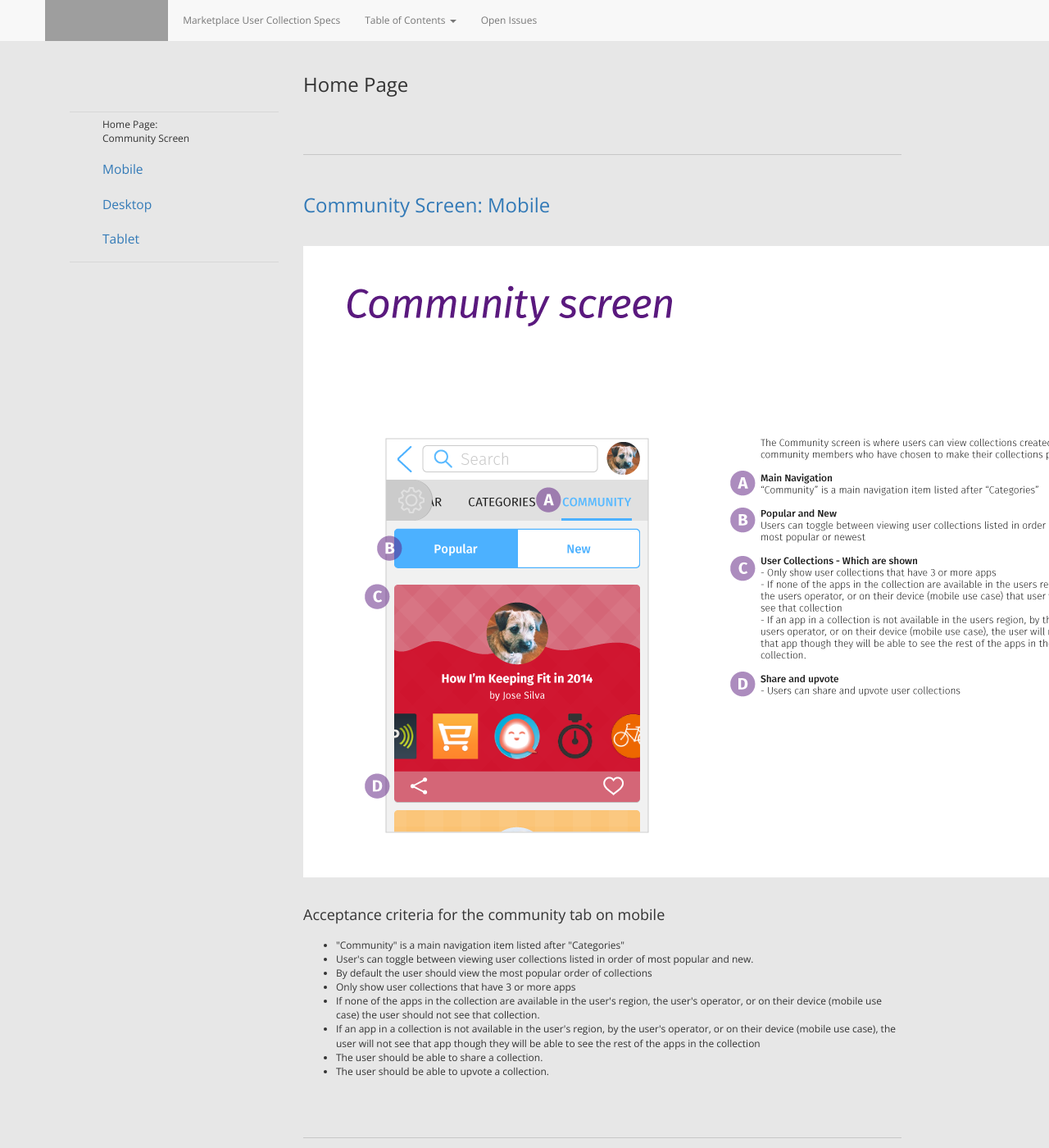
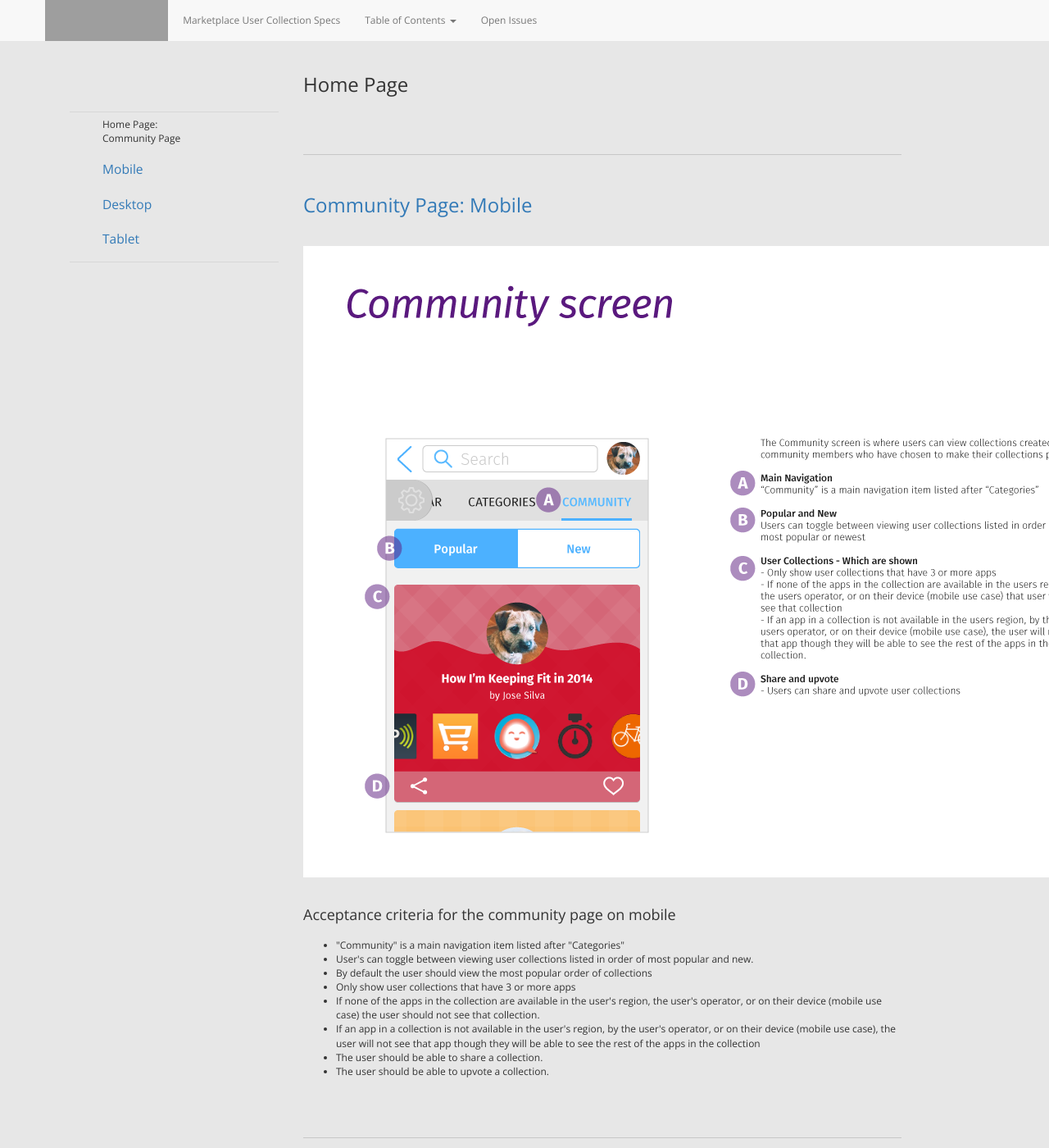
Before and after one commit to mhanratty/marketplaceux-usercollections, a Jekyll site: the page built from projectSpecsCommunityPage.html, in a window 1280 px wide and 1400 px high. Shown: the whole window at 82% size. Built offline with Jekyll 4.4.1, drawn with Linux system fonts in a browser that asks for light colours; nearby versions of some CDN libraries; some of the changed text lies outside the part shown; grey boxes are pictures that could not be loaded.

Commit message:
Fix navigation on Specs pages

```diff
--- a/_includes/specNav.html
+++ b/_includes/specNav.html
@@ -35,6 +35,7 @@
 
   						<li class="menuHeading"><em><a href="projectSpecsMyAccountPage.html">My Account Page Specs</a></em></li>
   						<li><a href="projectSpecsCreateCollection.html">Create A New Collection</a></li>
+  						<li><a href="projectSpecsEditCollection.html">Edit Collection</a></li>
   						<li><a href="projectSpecsRemoveAppFromCollection.html">Remove App From Collection</a></li>
   						<li><a href="projectSpecsDeleteCollection.html">Delete Collection</a></li>
             </ul>
--- a/projectSpecsCommunityPage.html
+++ b/projectSpecsCommunityPage.html
@@ -10,7 +10,7 @@
 
 		<ul class="secondaryMenu" data-spy="affix" data-offset-top="70" data-offset-bottom="200">
 			<li>Home Page:</li>
-			<li>Community Screen</li>
+			<li>Community Page</li>
 			<li>&emsp;<a href="#communityscreenmobile">Mobile</a></li>
 			<li>&emsp;<a href="#communityscreendesktop">Desktop</a></li>
 			<li>&emsp;<a href="#communityscreentablet">Tablet</a></li>
@@ -20,11 +20,11 @@
 
 		<h2>Home Page</h2>
 
-		<h3><a name="communityscreenmobile">Community Screen: Mobile</a></h3>
+		<h3><a name="communityscreenmobile">Community Page: Mobile</a></h3>
 
 	  <img src="http://mhanratty.github.io/marketplaceux-usercollections/img/usercollections_communityscreen.png" alt="Community screen: mobile"/>
 
-    <h4>Acceptance criteria for the community tab on mobile</h4>
+    <h4>Acceptance criteria for the community page on mobile</h4>
 
     <ul class="longText">
       <li>"Community" is a main navigation item listed after "Categories"</li>
@@ -37,11 +37,11 @@
       <li>The user should be able to upvote a collection.</li>
     </ul>
 
-		<h3><a name="communityscreendesktop">Community Screen: Desktop</a></h3>
+		<h3><a name="communityscreendesktop">Community Page: Desktop</a></h3>
 
   	<img src="http://mhanratty.github.io/marketplaceux-usercollections/img/usercollections_communityscreendesktop.png" alt="Community screen: desktop" title="" />
 
-    <h4>Acceptance criteria for the community tab on desktop</h4>
+    <h4>Acceptance criteria for the community page on desktop</h4>
 
     <ul class="longText">
       <li>Users Collections are visible under the “Community” tab in the main navigation</li>
@@ -53,11 +53,11 @@
       <li>A right arrow control should allow the user to scroll through the overflow content.</li>
     </ul>
 
-    <h3><a name="communitytabtablet">Community Screen: Tablet</a></h3>
+    <h3><a name="communitytabtablet">Community Page: Tablet</a></h3>
 
     <img src="http://mhanratty.github.io/marketplaceux-usercollections/img/usercollections_communityscreentablet.png" alt="Community screen: tablet" title="" />
 
-    <h4>Acceptance criteria for community tab on tablet</h4>
+    <h4>Acceptance criteria for community page on tablet</h4>
 
     <p class="longText">Same as <a href="#communityscreendesktop">desktop</a>, except:</p>
 
--- a/projectSpecsCreateCollection.html
+++ b/projectSpecsCreateCollection.html
@@ -9,7 +9,7 @@
 	<div class="col-sm-3 col-md-3 col-lg-3">
 
 		<ul class="secondaryMenu" data-spy="affix" data-offset-top="70" data-offset-bottom="200">
-			<li>My Account Page</li>
+			<li>My Account Page:</li>
 			<li>Create A New Collection</li>
 			<li> </li>
 			<li><a href="#createnewcollectionmobile">Mobile</a></a>
--- a/projectSpecsDeleteCollection.html
+++ b/projectSpecsDeleteCollection.html
@@ -9,7 +9,7 @@
 	<div class="col-sm-3 col-md-3 col-lg-3">
 
 		<ul class="secondaryMenu" data-spy="affix" data-offset-top="70" data-offset-bottom="200">
-			<li>My Account Page</li>
+			<li>My Account Page:</li>
 			<li>Delete Collection</li>
 			<li> </li>
 			<li><a href="#deletecollectionmobile">Mobile</a></li>
--- a/projectSpecsIndividualCollectionPage.html
+++ b/projectSpecsIndividualCollectionPage.html
@@ -9,9 +9,10 @@
 	<div class="col-sm-3 col-md-3 col-lg-3">
 
 		<ul class="secondaryMenu" data-spy="affix" data-offset-top="70" data-offset-bottom="200">
-			<li>Home Page</li>
+			<li>Home Page:</li>
 			<li>Individual Collection Page</li>
-			<li>&emsp;<a href="#individualcollectionmobile">Mobile</a></li>
+			<li> </li>
+			<li><a href="#individualcollectionmobile">Mobile</a></li>
 			  <ul>
 			    <li><a href="#flagcollectionmobile">Flag Collection for Abuse</a></li>
 			  </ul>
--- a/projectSpecsRemoveAppFromCollection.html
+++ b/projectSpecsRemoveAppFromCollection.html
@@ -9,7 +9,7 @@
 	<div class="col-sm-3 col-md-3 col-lg-3">
 
 		<ul class="secondaryMenu" data-spy="affix" data-offset-top="70" data-offset-bottom="200">
-			<li>My Account Page</li>
+			<li>My Account Page:</li>
 			<li>Remove App From Collection</li>
 			<li> </li>
 			<li><a href="#removeappmobile">Mobile</a></li>
```
